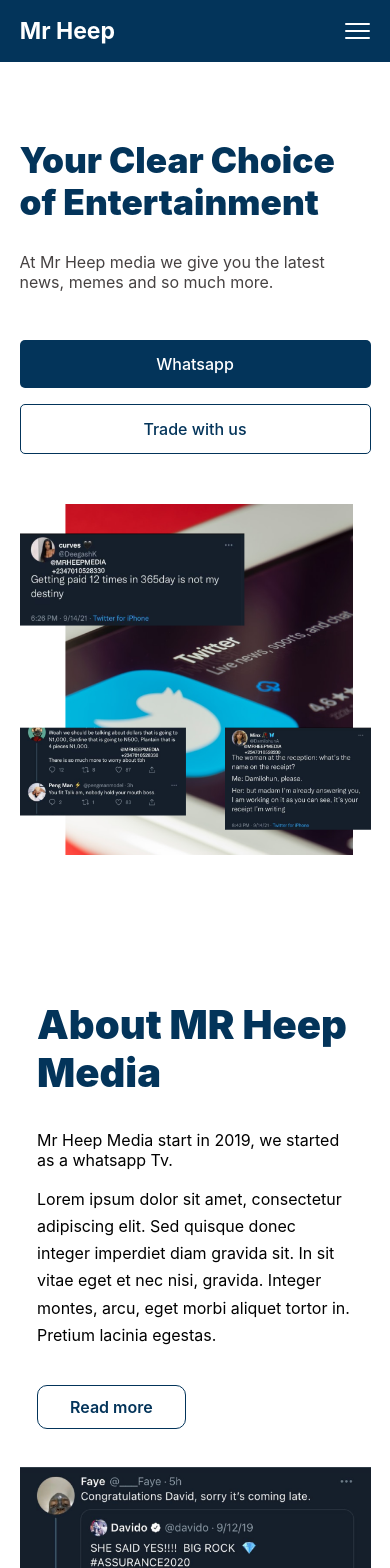
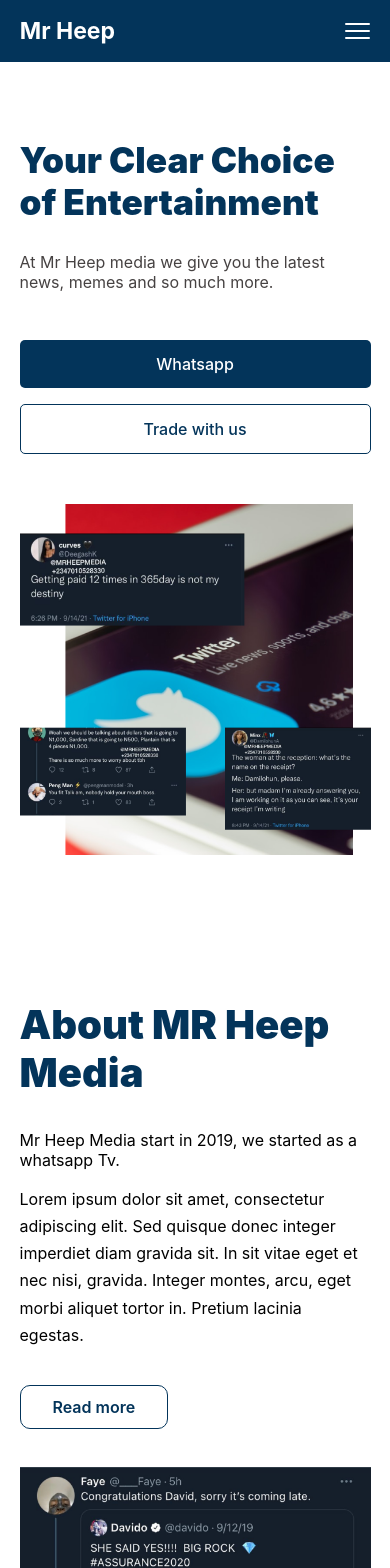
Before and after one commit to Chisonm/mr-heep, a Next.js app: page / in a window 390 px wide. Shown: the top 1568 px of the page. Built offline with nearby package versions, Linux system fonts and the light colour scheme.

Commit message:
About section

```diff
--- a/styles/About.module.css
+++ b/styles/About.module.css
@@ -52,8 +52,6 @@
 
     .about__content{
         order: -2;
-        width: 90%;
-        margin: 0 auto;
     }
 
     .about__content h2{
```
